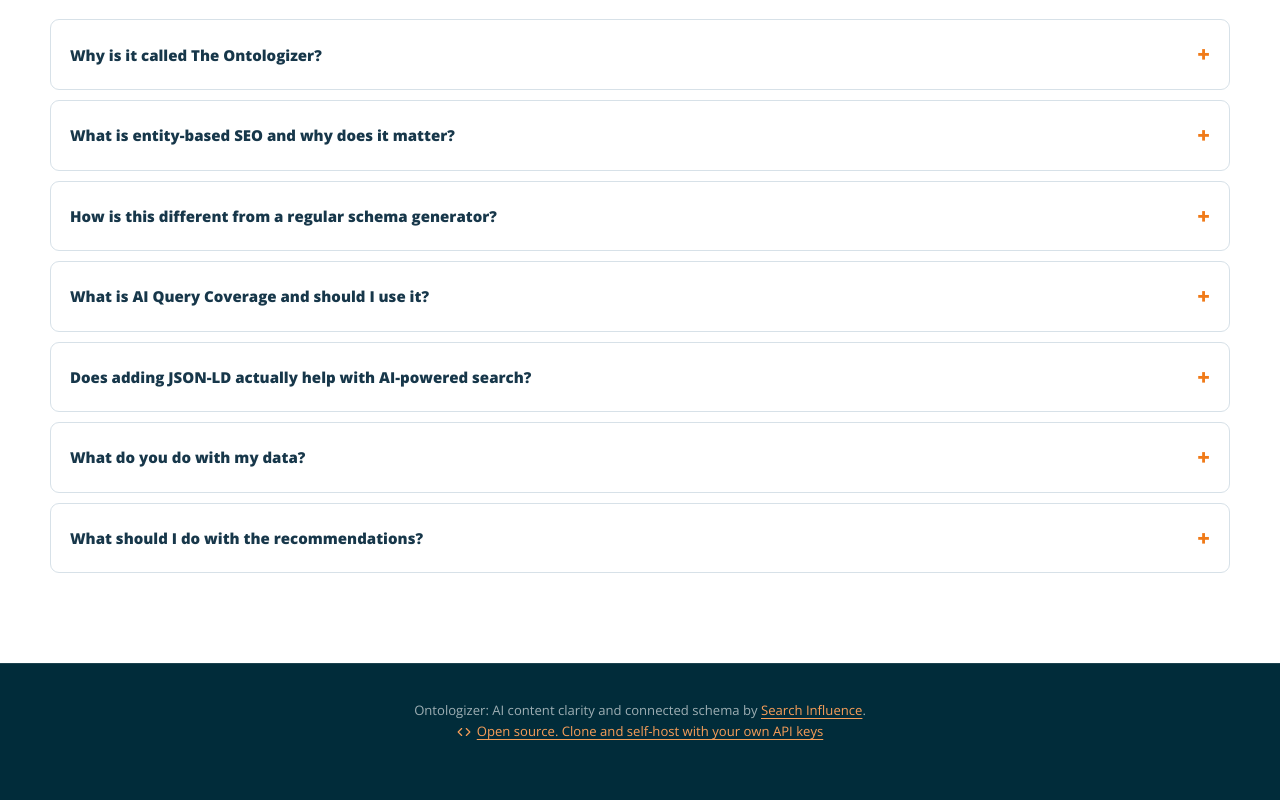
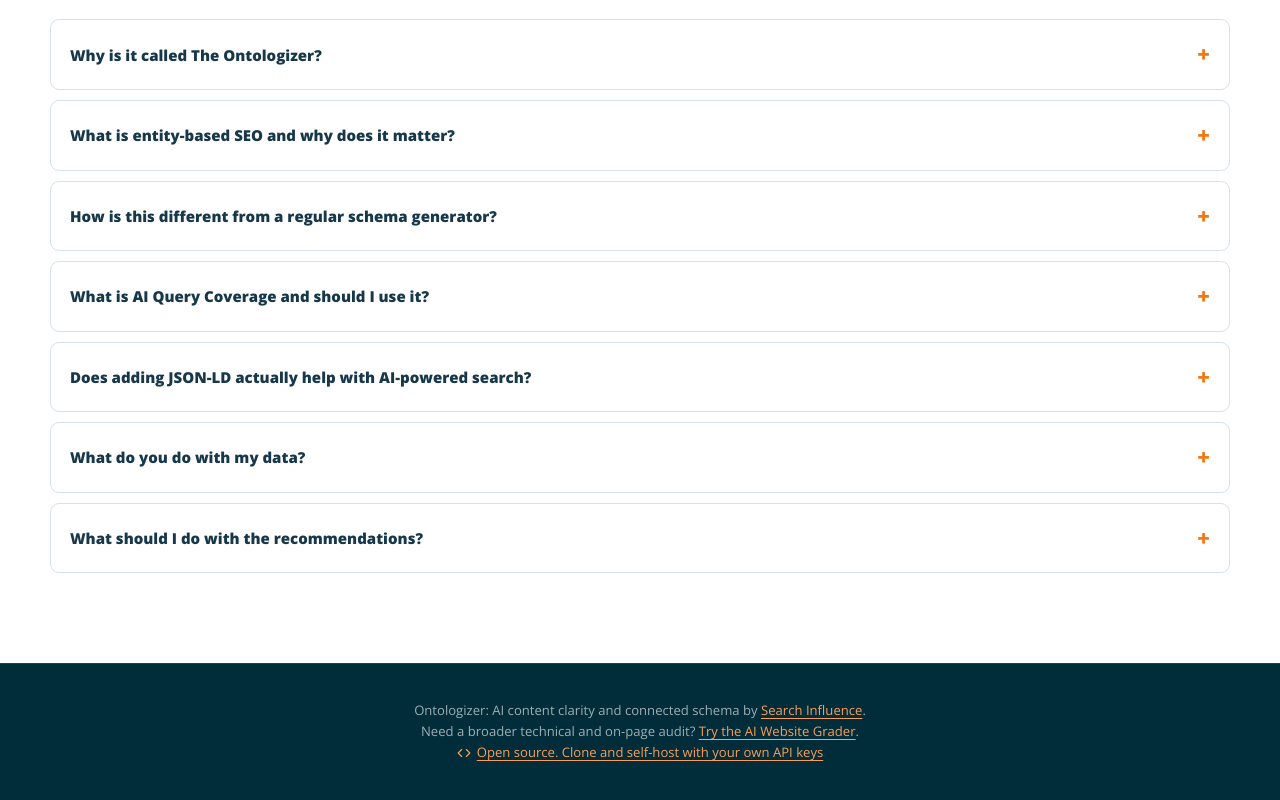
Before and after one commit to willscott-v2/ontologizer-next, a Next.js app: page / in a window 1280 px wide. Shown: the part 1516-2316 px from the top of the page. Built offline with nearby package versions, Linux system fonts and the light colour scheme; no server answers.

Commit message:
Interlink Ontologizer with AI Website Grader

```diff
--- a/components/layout/Footer.tsx
+++ b/components/layout/Footer.tsx
@@ -12,6 +12,17 @@ export function Footer() {
             rel="noopener noreferrer"
           >
             Search Influence
+          </a>
+          .
+        </p>
+        <p className="mt-3">
+          Need a broader technical and on-page audit?{' '}
+          <a
+            href="https://ai-grader.searchinfluence.com/"
+            target="_blank"
+            rel="noopener noreferrer"
+          >
+            Try the AI Website Grader
           </a>
           .
         </p>
```
Also changed, not shown: 1 other file (tests, documents, lock files or other folders).
